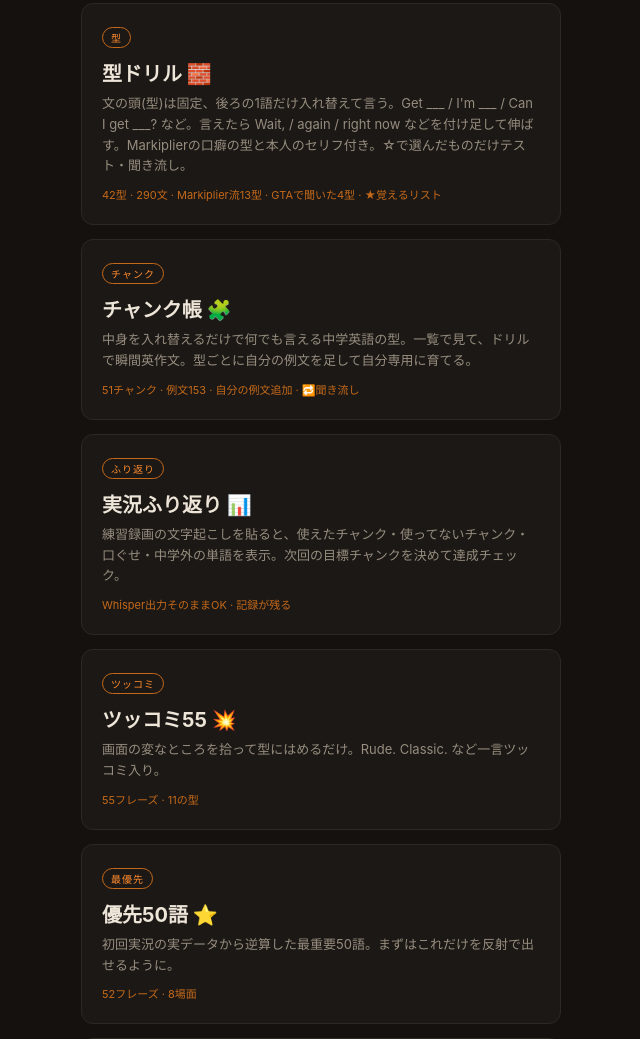
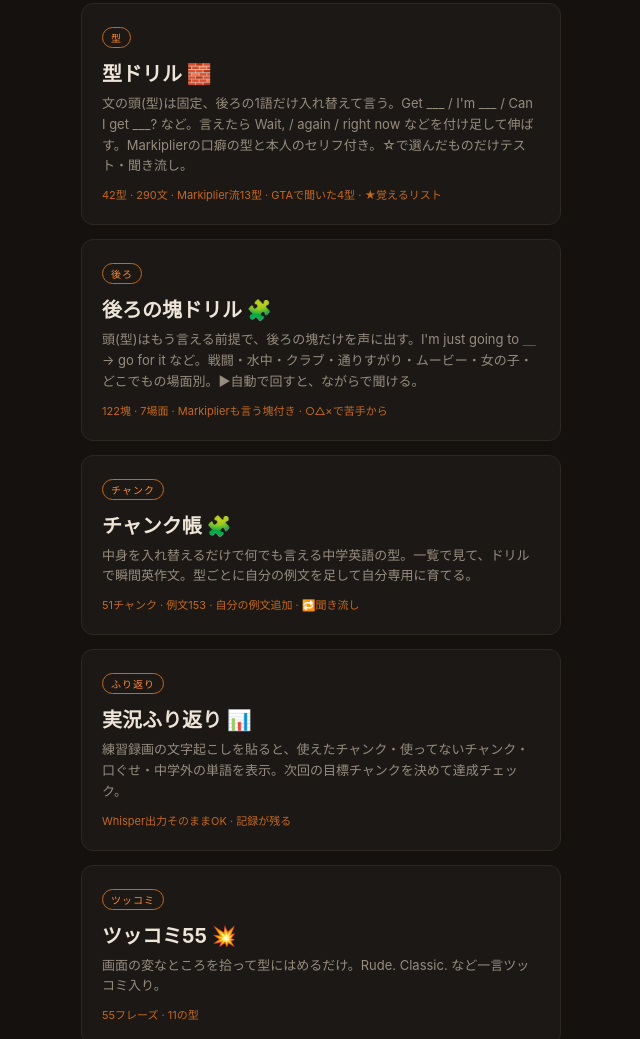
Before and after one commit to kiyo1115/eigo-phrases, a plain HTML site: page index.html in a window 1280 px wide. Shown: the part 971-2010 px from the top of the page, without its empty margins (319-959 px from the left). Drawn offline with Linux system fonts and the light colour scheme.

Commit message:
Update index.html

```diff
--- a/index.html
+++ b/index.html
@@ -123,6 +123,13 @@
     <div class="card-meta">42型 · 290文 · Markiplier流13型 · GTAで聞いた4型 · ★覚えるリスト</div>
   </a>
 
+  <a class="card" href="ushiro_player.html">
+    <div class="card-tag">後ろ</div>
+    <div class="card-title">後ろの塊ドリル 🧩</div>
+    <div class="card-desc">頭(型)はもう言える前提で、後ろの塊だけを声に出す。I'm just going to ＿ → go for it など。戦闘・水中・クラブ・通りすがり・ムービー・女の子・どこでもの場面別。▶自動で回すと、ながらで聞ける。</div>
+    <div class="card-meta">122塊 · 7場面 · Markiplierも言う塊付き · ○△×で苦手から</div>
+  </a>
+
   <a class="card" href="chunk_player.html">
     <div class="card-tag">チャンク</div>
     <div class="card-title">チャンク帳 🧩</div>
```
